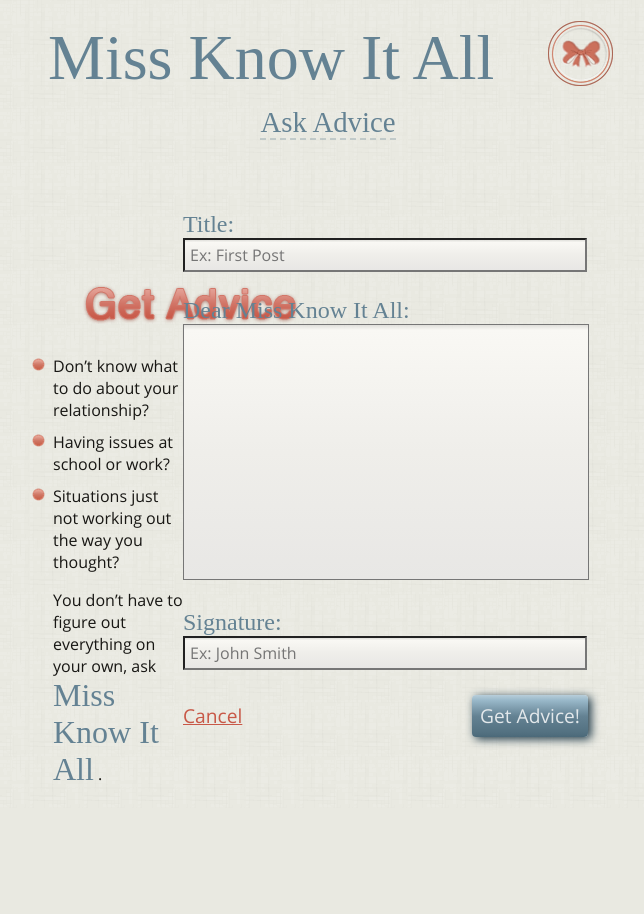
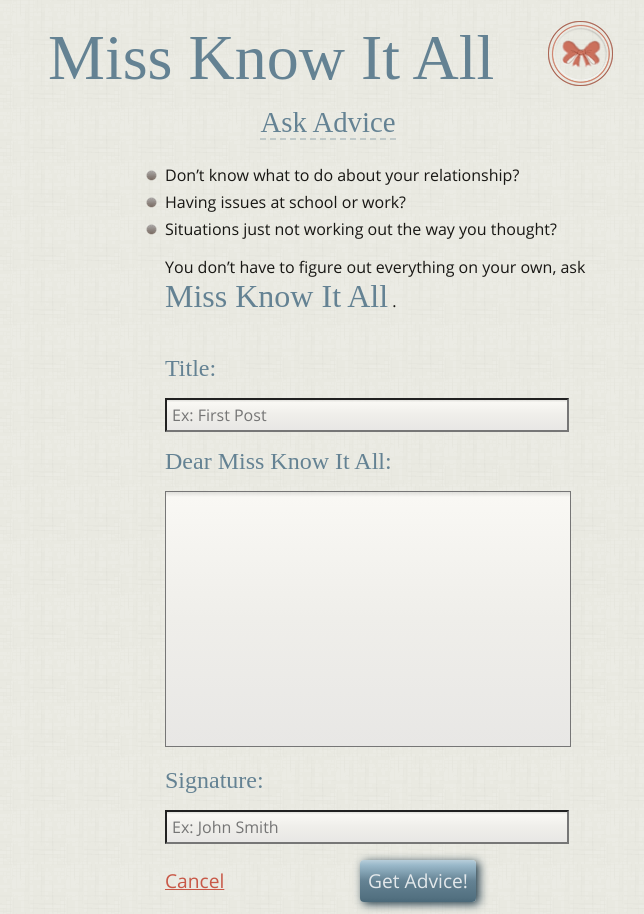
Before and after one commit to rachaelahill/missKnowItAll, a CodeIgniter app: page /index.php/client/user_posting in a window 1280 px wide. Shown: the whole page, without its empty margins (312-956 px from the left). Before the commit the page ends 781 px from the top, so only its background shows below. Run offline with CodeIgniter, Linux system fonts and the light colour scheme; some libraries are stand-ins or nearby versions; some web fonts are replaced.

Commit message:
posting view - made content aligned with the rest of the site, put reasons on top for form, changed size and color to bullet points

```diff
--- a/application/views/posting_view.php
+++ b/application/views/posting_view.php
@@ -1,5 +1,13 @@
 <!--  ==================== POSTING CONTENT ====================	-->
-  <div class="wrapper">
+  <div class="form-wrapper">
+    <div class="reasons">
+      <ul>
+        <li>Don’t know what to do about your relationship?</li>
+    	  <li>Having issues at school or work?</li>
+    	  <li>Situations just not working out the way you thought?</li>
+      </ul>
+      <p>You don’t have to figure out everything on your own, ask <span>Miss Know It All</span> .</p>
+    </div><!-- /reasons -->
     <?=form_open('client/create_post', array('class' => 'post-form'));?>
   		<label>Title:</label>
   		<p><input type="text" name="titleInpt" class="post-inpt" placeholder="Ex: First Post"/></p>
@@ -10,13 +18,4 @@
   		<p><input type="submit" class="submit-btn" value="Get Advice!" /></p>
   		<p class="cancel-btn"><?=anchor('client/', 'Cancel')?></p>
     </form>
-    <div class="reasons">
-      <h1>Get Advice</h1>
-      <ul>
-        <li>Don’t know what to do about your relationship?</li>
-    	  <li>Having issues at school or work?</li>
-    	  <li>Situations just not working out the way you thought?</li>
-      </ul>
-      <p>You don’t have to figure out everything on your own, ask <span>Miss Know It All</span> .</p>
-    </div><!-- /reasons -->
   </div><!-- /wrapper -->
--- a/incs/css/screen.css
+++ b/incs/css/screen.css
@@ -303,13 +303,12 @@ header{
 
 /*------------------------- CREATE POST ------------------------*/
 .post-form{
-  float: right;
-  width: 420px;
   margin-top: 40px;
 }
 
-.post-form p{
-  margin: 0 0 25px 0;
+.form-wrapper{
+  margin: 0 auto;
+  width: 326px;
 }
 
 .post-form label{
@@ -411,23 +410,16 @@ header{
   width: 426px;
   font: 1em 'Open Sans', Helvetica, sans-serif;
   color: #181714;
-  padding-top: 90px;
-}
-
-.reasons h1{
-  background: url(../img/get_Advice.png) no-repeat;
-  text-indent: -9999px;
-  height: 41px;
-  margin-left: 30px;
 }
 
 .reasons ul{
   list-style-image: url(../img/bullet_Point.png);
   padding: 0;
+  margin: 0;
 }
 
 .reasons li{
-  padding-top: 10px;
+  padding-top: 5px;
 }
 
 .reasons span{
```
Also changed, not shown: incs/img/bullet_Point.png.
